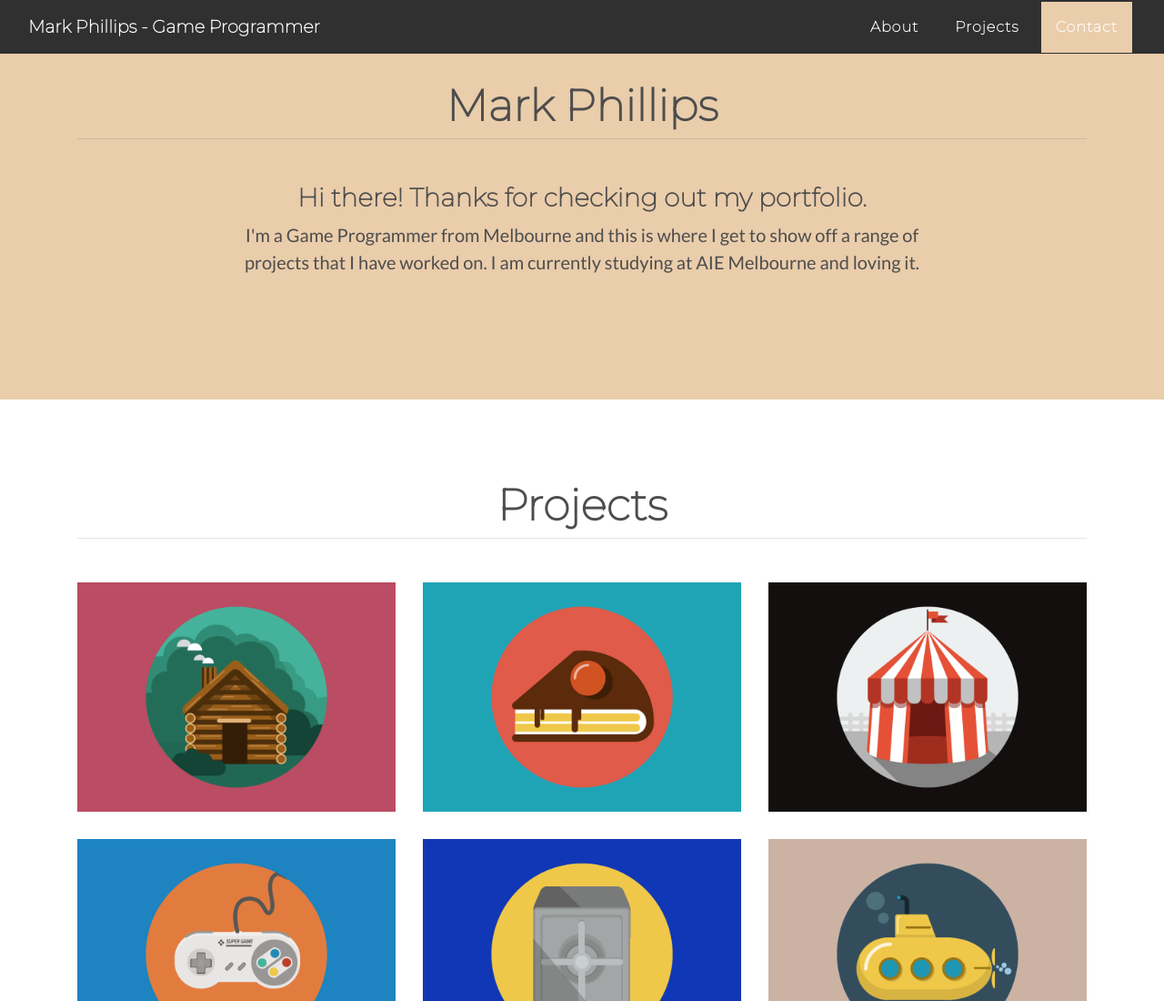
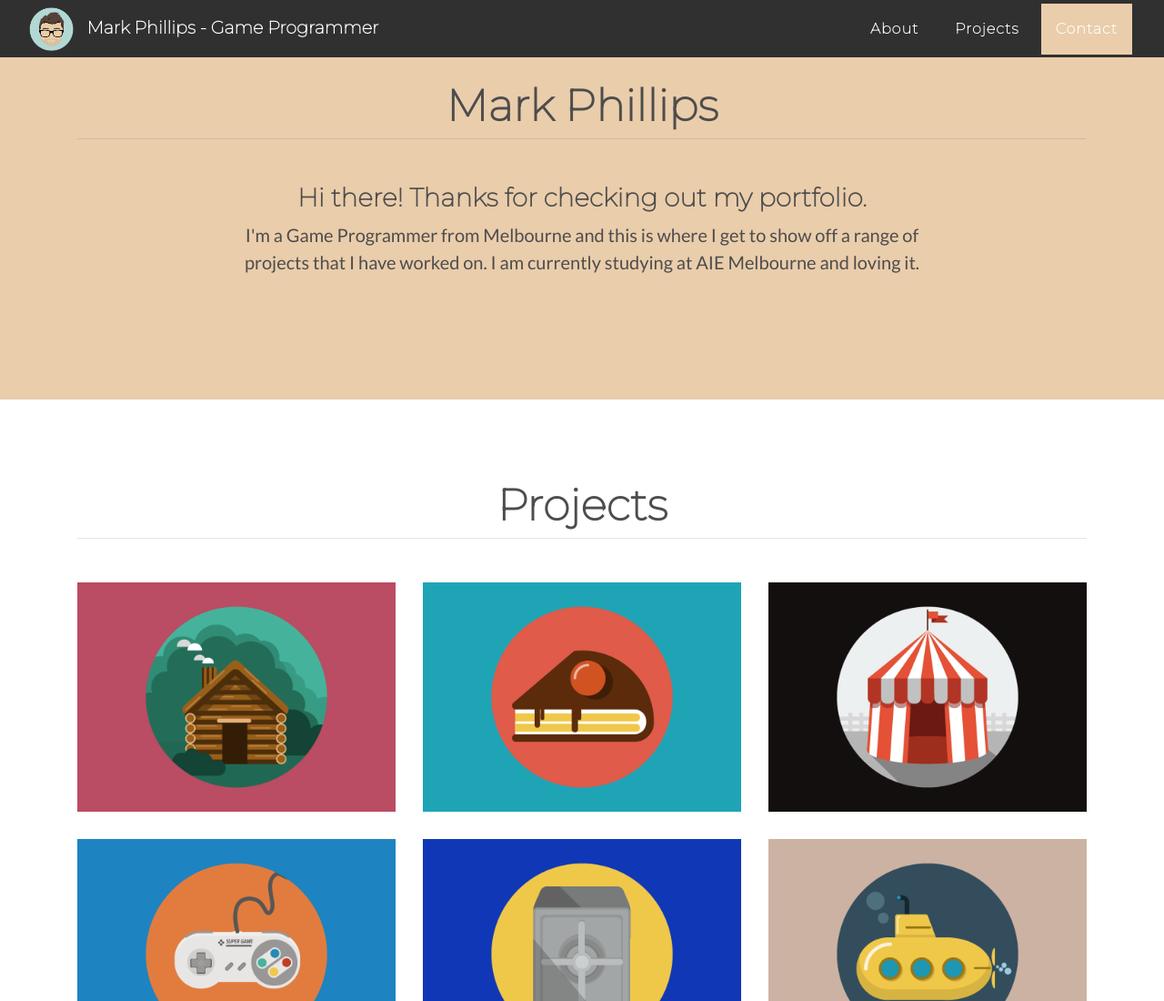
Before and after one commit to MarkPGames/MarkPGames.github.io, a plain HTML site: page index.html in a window 1280 px wide. Shown: the top 1100 px of the page at 91% size. Drawn offline with Linux system fonts and the light colour scheme.

Commit message:
Added page logo and nav bar logo

```diff
--- a/index.html
+++ b/index.html
@@ -9,7 +9,7 @@
     <meta name="author" content="">
 
     <title>Mark Phillips</title>
-
+	<link rel="icon" href="img/logo.png" />
     <!-- Bootstrap core CSS -->
     <link href="vendor/bootstrap/css/bootstrap.min.css" rel="stylesheet">
 
@@ -31,7 +31,8 @@
     <!-- Navigation -->
     <nav class="navbar navbar-expand-lg bg-secondary fixed-top" id="mainNav">
         <div class="container-fluid">
-          <a class="navbar-brand js-scroll-trigger" href="#page-top">Mark Phillips - Game Programmer</a>
+
+          <a class="navbar-brand js-scroll-trigger" href="#page-top"><img src = "img/nav-logo.png" alt = "logo" height = "50" width = "50">&nbsp&nbsp Mark Phillips - Game Programmer</a>
         <button class="navbar-toggler navbar-toggler-right  bg-primary" type="button" data-toggle="collapse" data-target="#navbarResponsive" aria-controls="navbarResponsive" aria-expanded="false" aria-label="Toggle navigation">
           Menu
           <i class="fa fa-bars"></i>
```
Also changed, not shown: img/logo.png (added), img/nav-logo.png (added).
